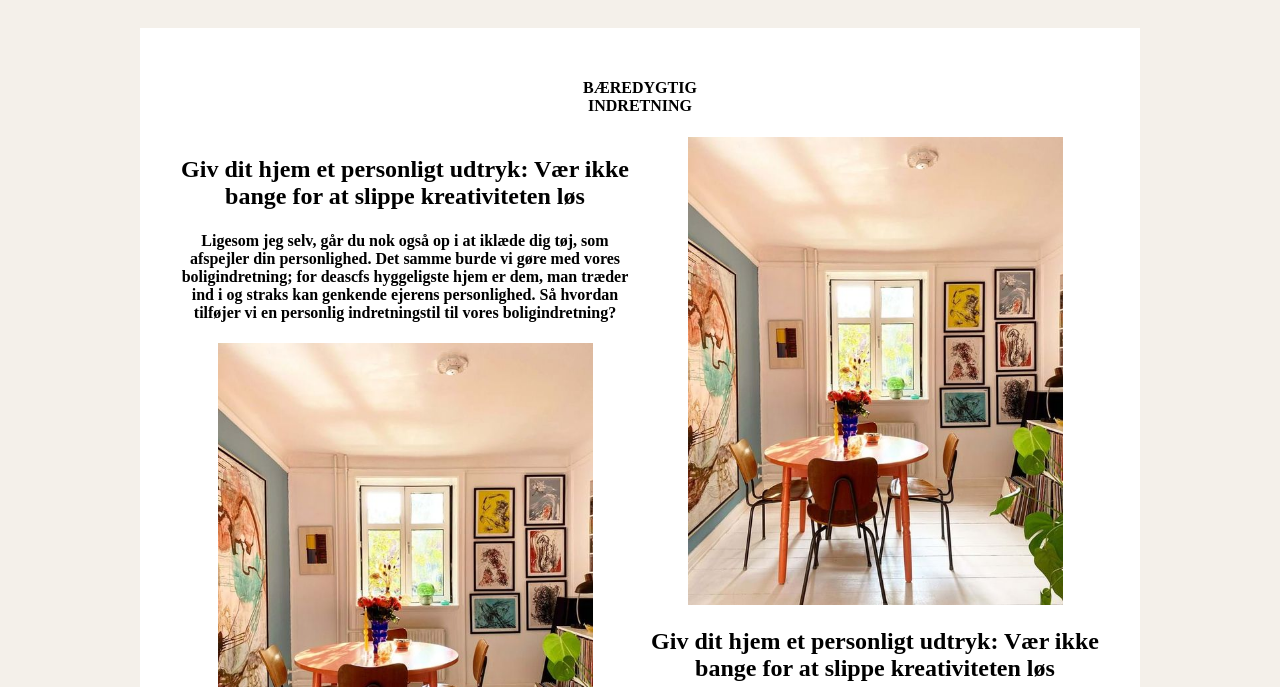
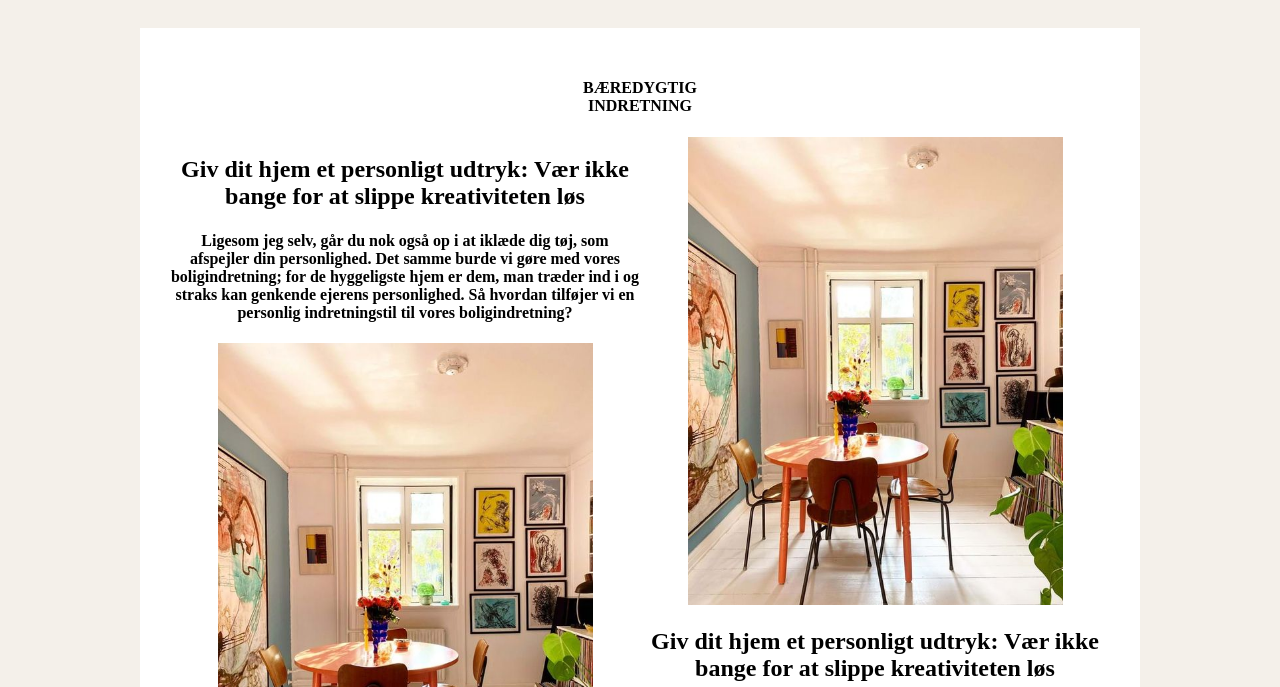
Before and after one commit to KatrineG/OnlineMagasin, a plain HTML site: page baeredygtig-indretning.html in a window 1280 px wide. Shown: the part 113-800 px from the top of the page. Drawn offline with Linux system fonts and the light colour scheme; a web font is replaced by a local one.

Commit message:
Update baeredygtig-indretning.html

```diff
--- a/baeredygtig-indretning.html
+++ b/baeredygtig-indretning.html
@@ -40,7 +40,7 @@
           <div class="column-wrap">
             <h2>Giv dit hjem et personligt udtryk: Vær ikke bange for at slippe kreativiteten løs</h2>
             <h4>Ligesom jeg selv, går du nok også op i at iklæde dig tøj, som afspejler din personlighed. Det samme
-              burde vi gøre med vores boligindretning; for deascfs hyggeligste hjem er dem, man træder ind i og straks kan
+              burde vi gøre med vores boligindretning; for de hyggeligste hjem er dem, man træder ind i og straks kan
               genkende ejerens personlighed. Så hvordan tilføjer vi en personlig indretningstil til vores
               boligindretning?</h4>
               <img class="content-image" src="images/forsidebillede.1.jpg"
```
